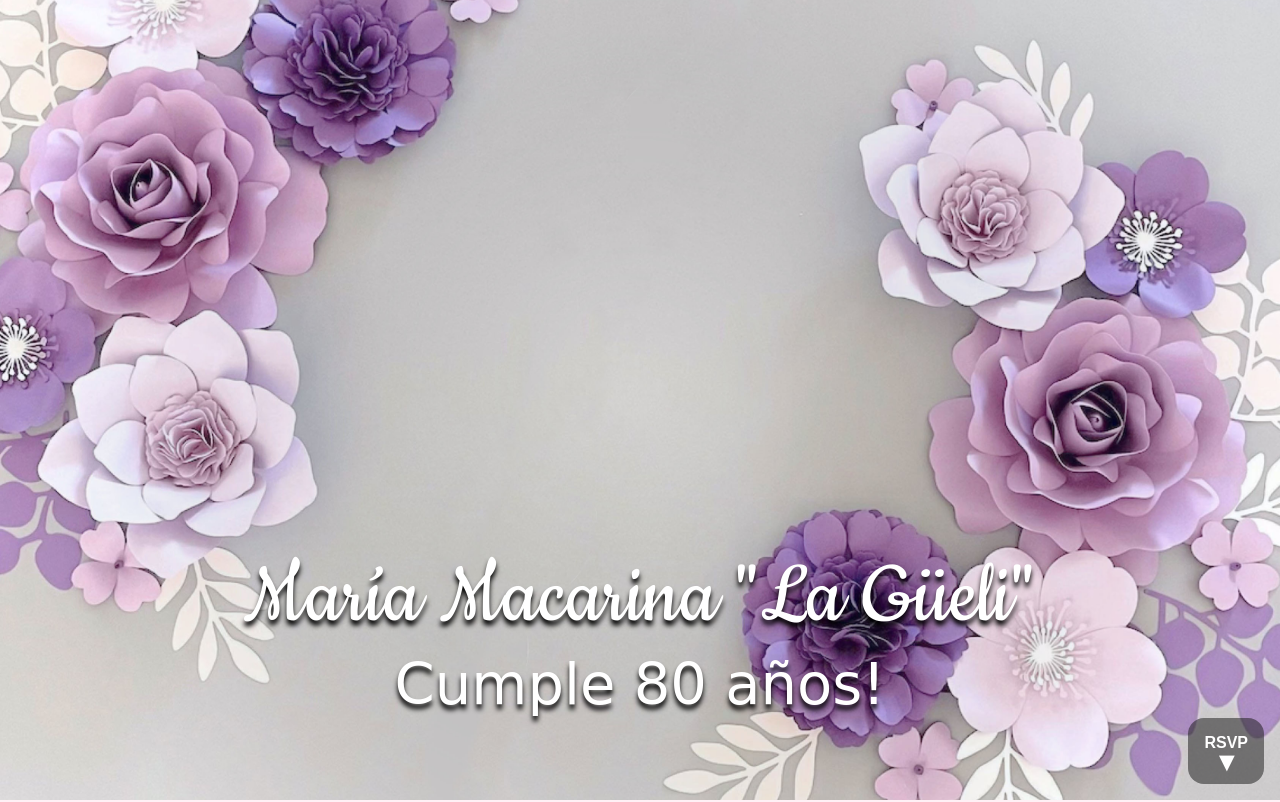
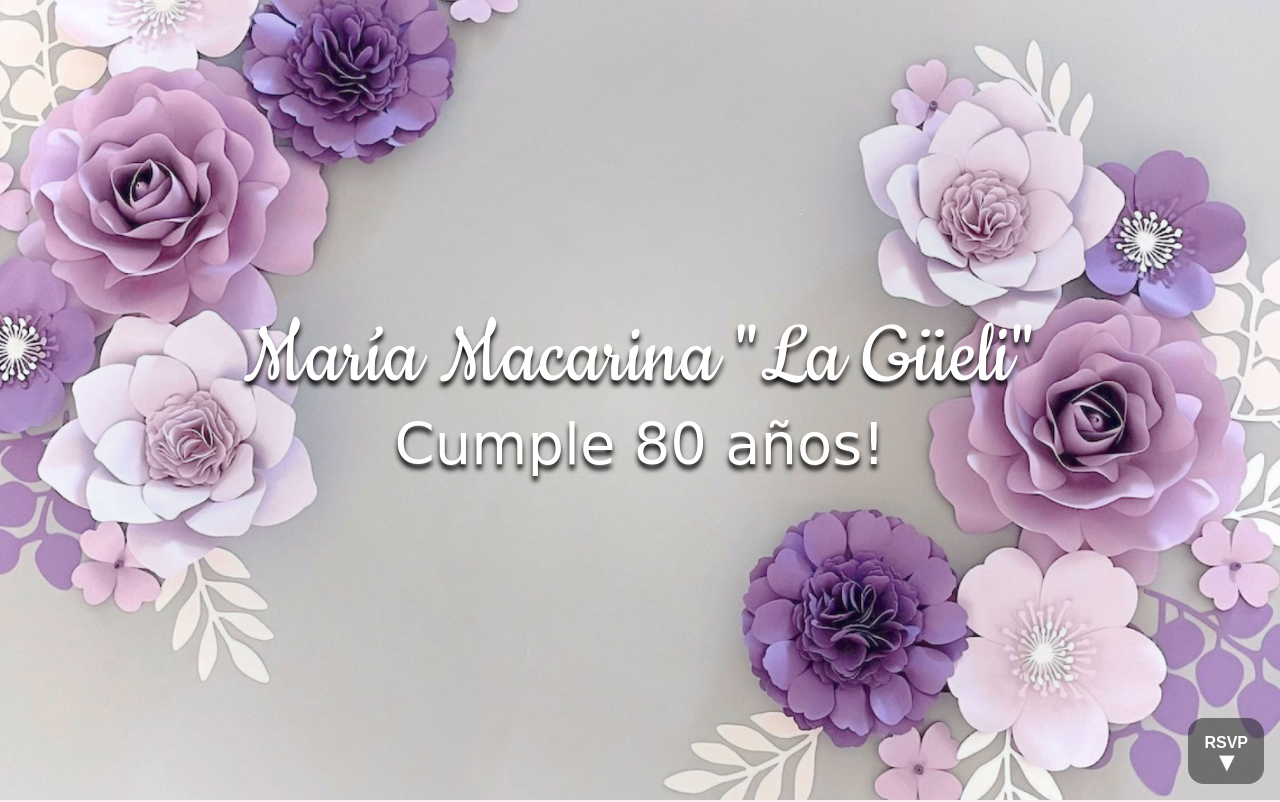
Before and after one commit to amaruhtobias/invitacionmacarina, a plain HTML site: page index.html in a window 1280 px wide. Shown: the top 802 px of the page. Drawn offline with Linux system fonts and the light colour scheme.

Commit message:
Add files via upload

```diff
--- a/theme.css
+++ b/theme.css
@@ -17,7 +17,8 @@ html, body{
     background-size: cover;
     height: 40vh;
     margin: 0;
-    padding-top: 60vh;
+    padding-top: 30vh;
+    padding-bottom: 30vh;
 }
 .heading {
     color: #ffffff;
```
